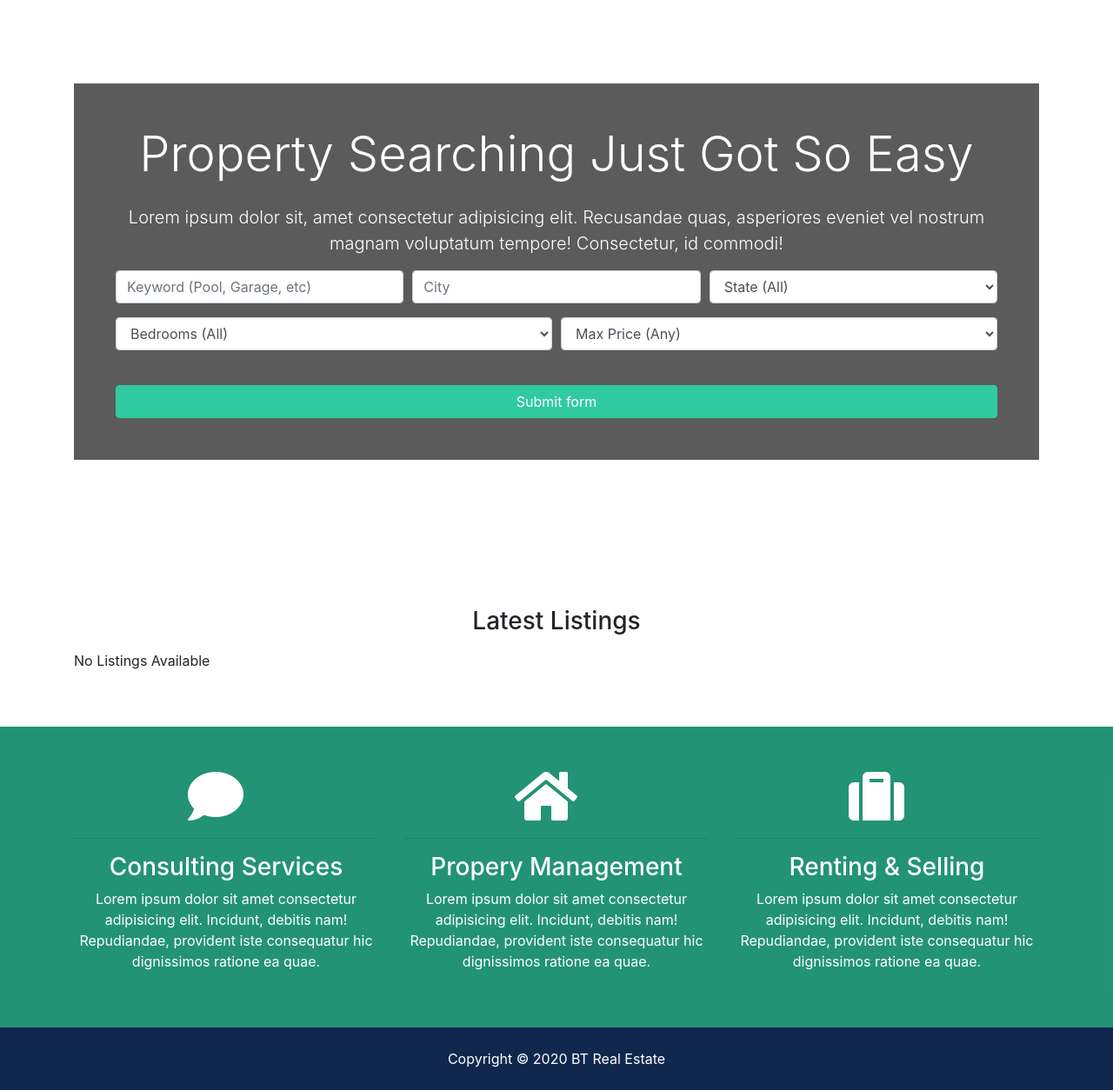
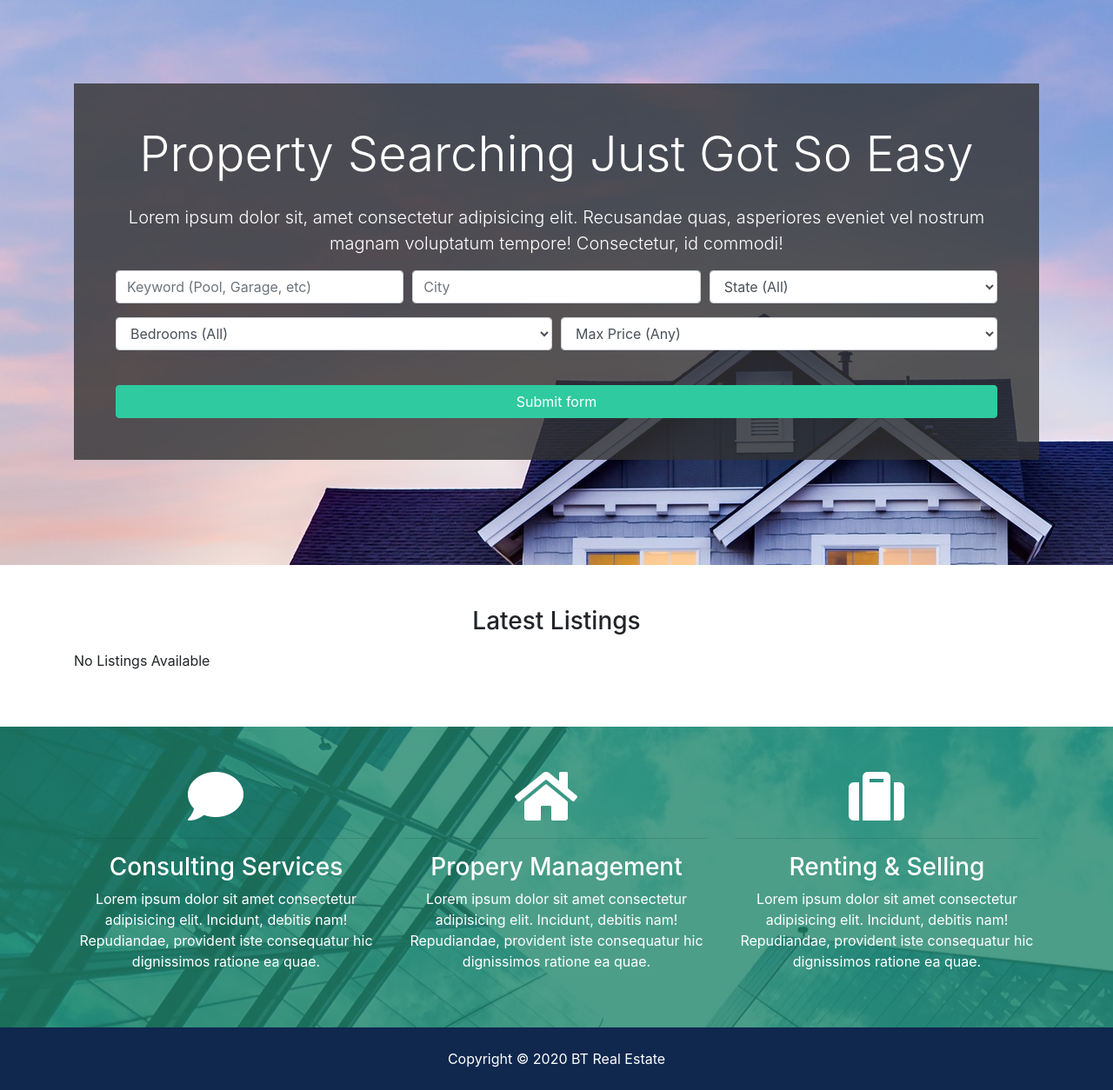
Before and after one commit to Ashok2252/Real-Estate-Project, a Django app: page / in a window 1280 px wide. Shown: the part 128-1382 px from the top of the page at 87% size. Run offline with Django 3.2, Linux system fonts and the light colour scheme; data that the repository does not hold is empty; some libraries are stand-ins or nearby versions.

Commit message:
Commited Again

```diff
--- a/btre/static/css/style.css
+++ b/btre/static/css/style.css
@@ -15,7 +15,7 @@ img {
   margin-right: 0.4rem; }
 
 #showcase {
-  background: url(../img/showcase.jpg) no-repeat top center fixed/cover;
+  background: url(../img/showcase.jpg);
   position: relative;
   min-height: 650px;
   color: #fff;
@@ -34,7 +34,7 @@ img {
     background: rgba(51, 51, 51, 0.8); }
 
 #services {
-  background: url(../img/building.jpg) no-repeat top center fixed/cover;
+  background: url(../img/building.jpg);
   min-height: 300px;
   position: relative;
   overflow: hidden; }
@@ -48,7 +48,7 @@ img {
     background: rgba(32, 134, 107, 0.8); }
 
 #showcase-inner {
-  background: url(../img/building.jpg) no-repeat top center fixed/cover;
+  background: url(../img/building.jpg);
   position: relative;
   overflow: hidden;
   min-height: 200px; }
--- a/listings/choices.py
+++ b/listings/choices.py
@@ -25,7 +25,7 @@ price_choices = {
 }
 
 state_choices = {
-        'AK': 'Alaska',
+        'alaska': 'Alaska',
         'AL': 'Alabama',
         'AR': 'Arkansas',
         'AS': 'American Samoa',
@@ -35,9 +35,9 @@ state_choices = {
         'CT': 'Connecticut',
         'DC': 'District of Columbia',
         'DE': 'Delaware',
-        'FL': 'Florida',
-        'GA': 'Georgia',
-        'GJ': 'Gujarat',
+        'florida': 'Florida',
+        'georgia': 'Georgia',
+        'gujarat': 'Gujarat',
         'GU': 'Guam',
         'HI': 'Hawaii',
         'IA': 'Iowa',
--- a/templates/listings/search.html
+++ b/templates/listings/search.html
@@ -49,7 +49,7 @@
                         selected
                       {% endif %}
                       >{{ value }}</option>
-                    {% endfor %}
+                  {% endfor %}
                 </select>
               </div>
               <div class="col-md-6 mb-3">
```
